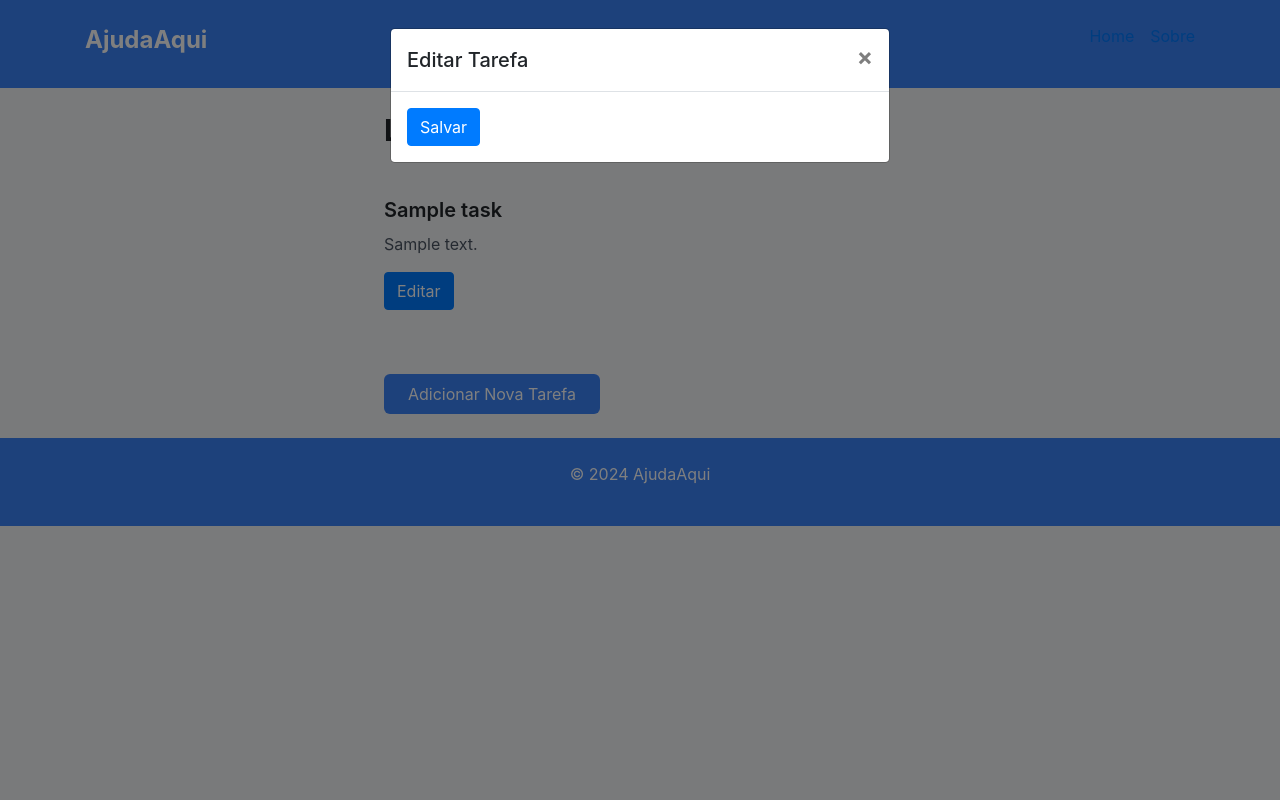
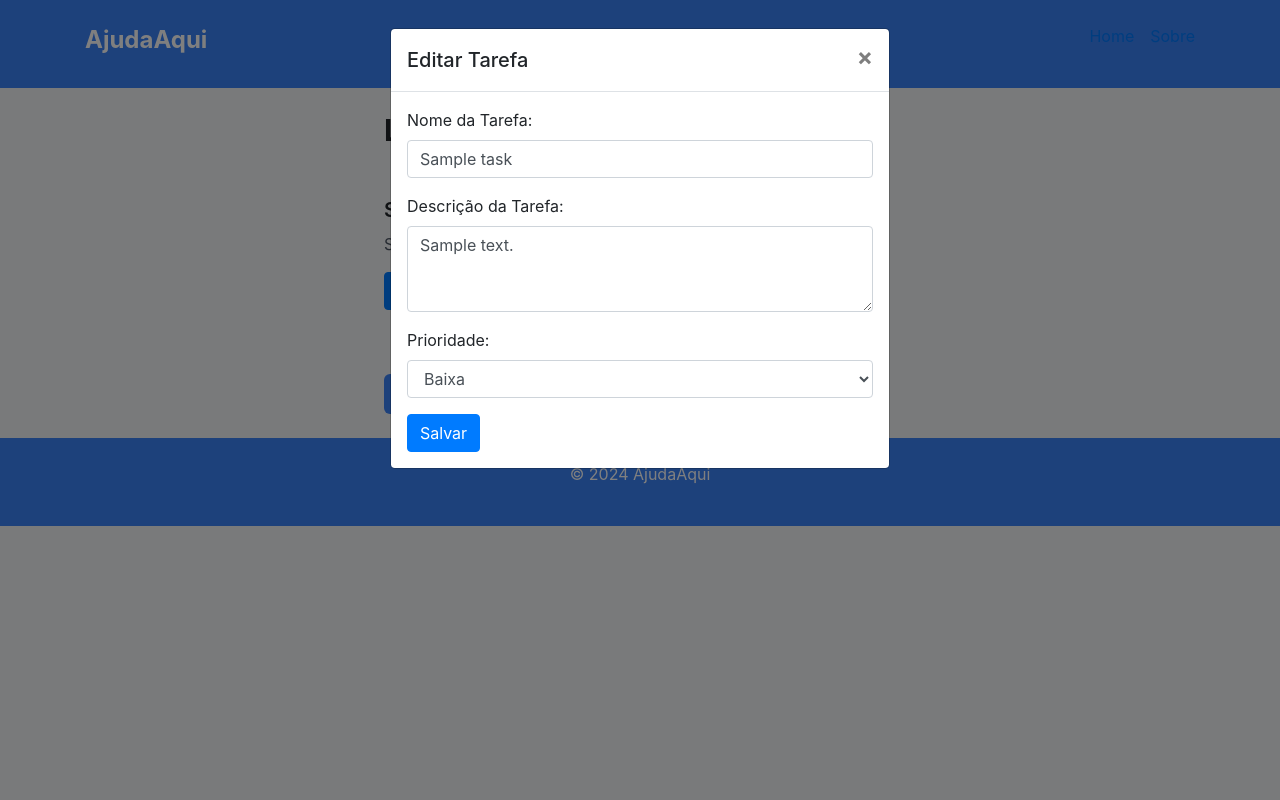
Before and after one commit to jeferson-scheibler/Ajuda_Aqui, a Django app: page /task-list/ in a window 1280 px wide, after a click on "Editar". Run offline with Django 5.2, Linux system fonts and the light colour scheme; a user stored in the database is signed in; tables that the repository leaves empty hold one stand-in row (values such as "Sample post"); some libraries are stand-ins or nearby versions.

Commit message:
Corrido o erro de edição e implementado a função deletar tarefa.

```diff
--- a/ajuda_aqui/urls.py
+++ b/ajuda_aqui/urls.py
@@ -28,4 +28,5 @@ urlpatterns = [
     path('edit_task/<int:task_id>/', views.edit_task, name='edit_task'),
     path('update_task/', views.update_task, name='update_task'),
     path('fetch_task_data/', views.fetch_task_data, name='fetch_task_data'),
+    path('task/<int:task_id>/delete/', views.delete_task, name='delete_task'),
 ]
--- a/core/forms.py
+++ b/core/forms.py
@@ -3,6 +3,7 @@
 from django import forms
 from django.contrib.auth.forms import UserCreationForm
 from .models import CustomUser, Task
+from django.utils.translation import gettext_lazy as _
 
 class RegisterForm(UserCreationForm):
     password1 = forms.CharField(widget=forms.PasswordInput)
@@ -23,10 +24,15 @@ class TaskForm(forms.ModelForm):
     class Meta:
         model = Task
         fields = ('task_name', 'task_description', 'priority')
+        labels = {
+            'task_name': _('Nome da Tarefa'),
+            'task_description': _('Descrição da Tarefa'),
+            'priority': _('Prioridade'),
+        }
         widgets = {
-            'task_name': forms.TextInput(attrs={'class': 'form-control', 'placeholder': 'Nome da Tarefa'}),
-            'task_description': forms.Textarea(attrs={'class': 'form-control', 'rows': 3, 'placeholder': 'Descrição da Tarefa'}),
-            'priority': forms.Select(attrs={'class': 'form-control'}),
+            'task_name': forms.TextInput(attrs={'id': 'id_task_name', 'class': 'form-control', 'placeholder': 'Nome da Tarefa'}),
+            'task_description': forms.Textarea(attrs={'id': 'id_task_description', 'class': 'form-control', 'rows': 3, 'placeholder': 'Descrição da Tarefa'}),
+            'priority': forms.Select(attrs={'id': 'id_priority', 'class': 'form-control'}),
         }
 
     def clean_priority(self):
--- a/core/templates/core/base.html
+++ b/core/templates/core/base.html
@@ -1,5 +1,5 @@
 <!DOCTYPE html>
-<html lang="en">
+<html lang="pt-br">
 <head>
     <meta charset="UTF-8">
     <meta name="viewport" content="width=device-width, initial-scale=1.0">
--- /dev/null
+++ b/core/templates/core/form_partial.html
@@ -0,0 +1 @@
+{{ form.as_p }}
--- a/core/templates/core/task_list.html
+++ b/core/templates/core/task_list.html
@@ -14,6 +14,10 @@
                     data-toggle="modal" data-target="#editTaskModal"
                     data-task-id="{{ task.id }}">Editar
             </button>
+            <form action="{% url 'delete_task' task.id %}" method="post" style="display: inline;">
+                {% csrf_token %}
+                <button type="submit" class="btn btn-danger">Excluir Tarefa</button>
+            </form>
         </li>
         {% empty %}
         <li class="py-4 text-gray-600">Nenhuma tarefa encontrada.</li>
@@ -35,11 +39,14 @@
                 </button>
             </div>
             <div class="modal-body">
-                <!-- Conteúdo do formulário será carregado via HTMX -->
+                <!-- Conteúdo do formulário será carregado via AJAX -->
                 <form id="editTaskForm" hx-post="{% url 'update_task' %}">
                     {% csrf_token %}
                     <input type="hidden" name="task_id" id="task_id_input">
-                    {{ form.as_p }}
+                    <!-- O template form.as_p será carregado via AJAX -->
+                    <div id="form-fields">
+                        <!-- Os campos do formulário serão inseridos aqui via AJAX -->
+                    </div>
                     <button type="submit" class="btn btn-primary">Salvar</button>
                 </form>
             </div>
@@ -51,33 +58,24 @@
 {% block javascript %}
 <script>
     $(document).ready(function() {
-        // Exibe o modal ao clicar no botão de edição
         $('.edit-task-btn').click(function() {
             var taskId = $(this).data('task-id');
-            $('#task_id_input').val(taskId); // Define o valor do campo hidden
-            fetchTaskData(taskId); // Chama a função para buscar os dados da tarefa
-            $('#editTaskModal').modal('show'); // Exibe o modal
-        });
-
-        // Função para buscar e preencher os dados da tarefa no modal
-        function fetchTaskData(taskId) {
             $.ajax({
-                url: '{% url 'fetch_task_data' %}',
+                url: "{% url 'fetch_task_data' %}",
                 method: 'GET',
                 data: {'task_id': taskId},
                 success: function (data) {
-                    // Preenche os campos do formulário com os dados recebidos
-                    $('#id_task_name').val(data.task_name);  // Substitua 'id_task_name' pelo ID correto do campo
-                    $('#id_task_description').val(data.task_description);  // Substitua 'id_task_description' pelo ID correto do campo
-                    // Atualize outros campos conforme necessário
+                    $('#task_id_input').val(taskId);
+                    $('#form-fields').html(data.form);  // Inserir campos do formulário
+                    $('#editTaskModal').modal('show');  // Exibe o modal após preencher os dados
                 },
                 error: function (error) {
                     console.error('Erro ao carregar dados da tarefa:', error);
                 }
             });
-        }
+        });
 
-        // Submete o formulário de edição via AJAX
+        // Submeter o formulário de edição via AJAX
         $(document).on('submit', '#editTaskForm', function(event) {
             event.preventDefault();
             var formData = $(this).serialize();
@@ -92,15 +90,12 @@
                     if (data.success) {
                         console.log('Tarefa atualizada com sucesso.');
                         $('#editTaskModal').modal('hide');  // Esconde o modal após sucesso
-                        // Você pode adicionar aqui mais lógica de atualização da interface se necessário
                     } else {
                         console.error('Erro ao atualizar tarefa:', data.error);
-                        // Manipule erros de validação ou outros erros conforme necessário
                     }
                 },
                 error: function(error) {
                     console.error('Erro ao enviar requisição AJAX:', error);
-                    // Manipule erros de rede ou outros erros conforme necessário
                 }
             });
         });
--- a/core/views.py
+++ b/core/views.py
@@ -6,7 +6,7 @@ from django.contrib.auth.decorators import login_required
 from django.contrib import messages
 from .forms import RegisterForm, TaskForm
 from .models import Task
-from django.views.decorators.http import require_POST
+from django.template.loader import render_to_string
 
 def register(request):
     if request.method == 'POST':
@@ -73,41 +73,58 @@ def edit_task(request, task_id):
             return JsonResponse({'error': form.errors}, status=400)
     else:
         form = TaskForm(instance=task)
+        print("Form fields:", form.fields)
+        print("Task data:", task.task_name, task.task_description, task.priority)
 
     context = {
         'form': form,
         'task': task,
     }
-    return render(request, 'edit_task_form.html', context)
 
 @login_required
-@require_POST
 def update_task(request):
-    task_id = request.POST.get('task_id')
-
-    if not task_id:
-        return JsonResponse({'error': 'ID da tarefa não fornecido'}, status=400)
-
-    task = get_object_or_404(Task, id=task_id, user=request.user)
-    form = TaskForm(request.POST, instance=task)
-
-    if form.is_valid():
-        form.save()
-        return JsonResponse({'success': True})
+    if request.method == 'POST' and request.headers.get('X-Requested-With') == 'XMLHttpRequest':
+        task_id = request.POST.get('task_id')
+        if task_id:
+            task = get_object_or_404(Task, id=task_id, user=request.user)
+            form = TaskForm(request.POST, instance=task)
+            if form.is_valid():
+                form.save()
+                return JsonResponse({'success': True})
+            else:
+                return JsonResponse({'error': form.errors}, status=400)
+        else:
+            return JsonResponse({'error': 'ID da tarefa não fornecido'}, status=400)
     else:
-        errors = form.errors.as_json()
-        return JsonResponse({'error': errors}, status=400)
+        return JsonResponse({'error': 'Método não permitido'}, status=405)
 
 @login_required
 def fetch_task_data(request):
     task_id = request.GET.get('task_id')
     task = get_object_or_404(Task, id=task_id, user=request.user)
+    form = TaskForm(instance=task)
+
+    form_html = render_to_string('form_partial.html', {'form': form}, request=request)
 
     data = {
         'task_name': task.task_name,
         'task_description': task.task_description,
         'priority': task.priority,
-        # Adicione outros campos conforme necessário
+        'form': form_html
     }
 
     return JsonResponse(data)
+
+@login_required
+def delete_task(request, task_id):
+    task = get_object_or_404(Task, id=task_id, user=request.user)
+
+    if request.method == 'POST':
+        task.delete()
+        messages.success(request, 'Tarefa excluída com sucesso!')
+        return redirect('task_list')
+
+    context = {
+        'task': task
+    }
+    return render(request, 'delete_task.html', context)
```
Also changed, not shown: core/templates/core/edit_task_form.html (deleted, +0 -20 lines).
